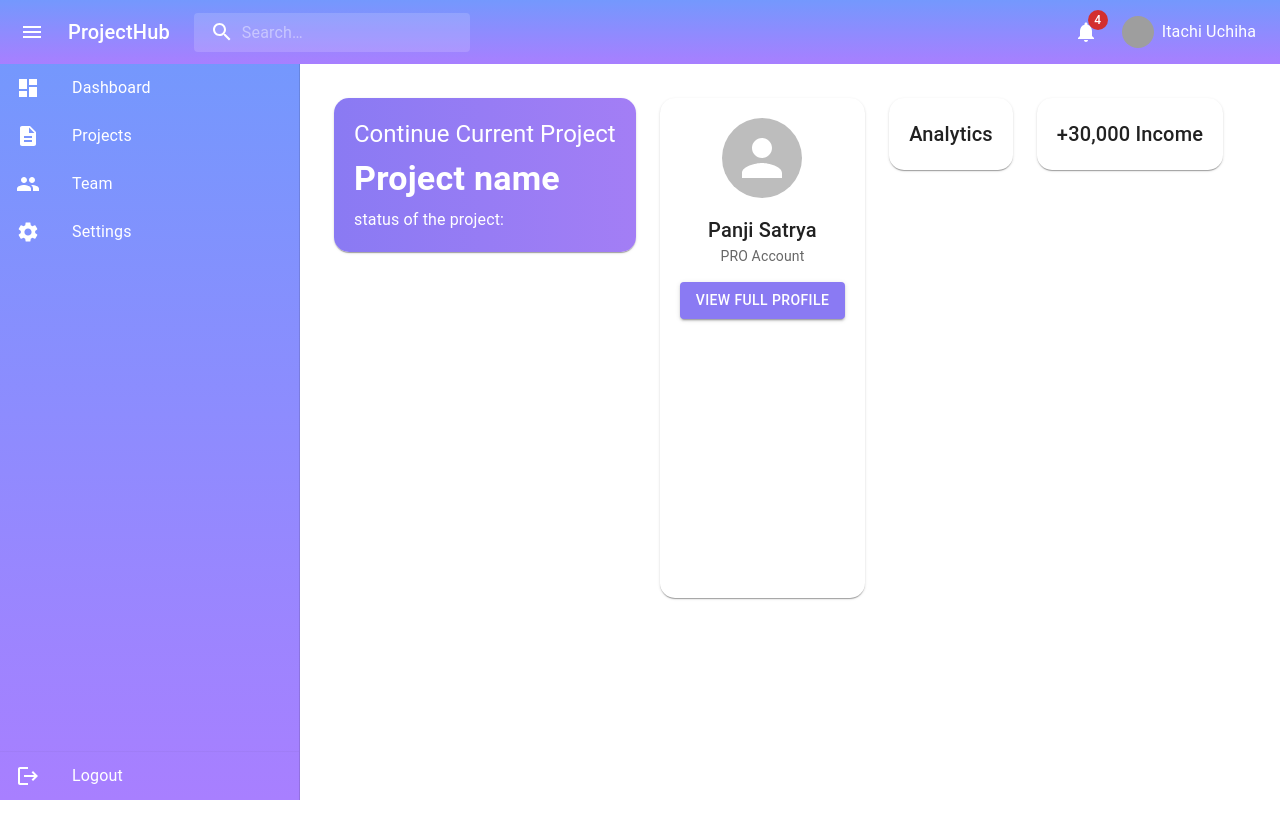
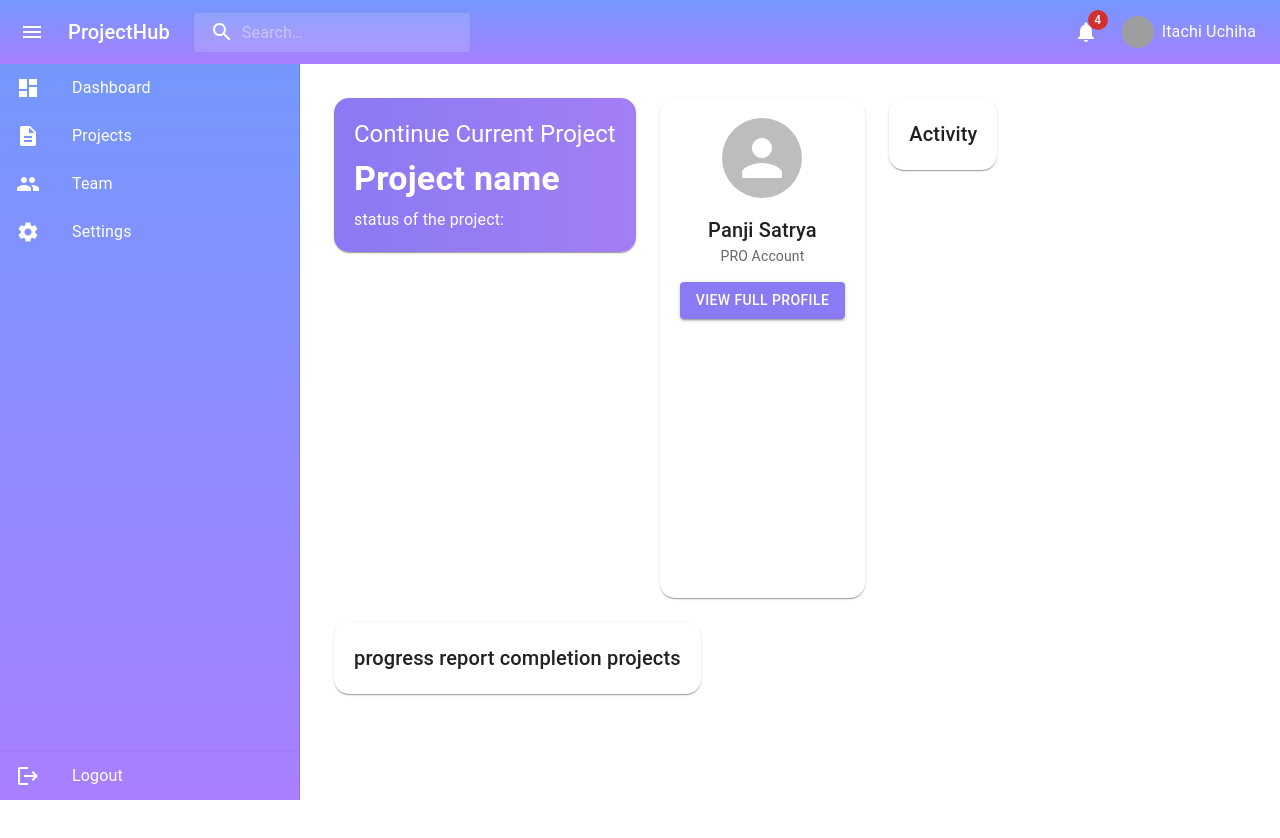
Before and after one commit to Zahabiya-Tawawala/ScholarlySync, a React (Vite) app in the folder client/mvp-product/: page / in a window 1280 px wide. Shown: the top 838 px of the page. Built offline with nearby package versions, Linux system fonts and the light colour scheme; grey boxes are pictures that could not be loaded.

Commit message:
daily commit

```diff
--- a/client/mvp-product/src/components/Dashboard.jsx
+++ b/client/mvp-product/src/components/Dashboard.jsx
@@ -63,14 +63,14 @@ const Dashboard = () => {
         {/* Analytics and Income Section */}
         <Grid item xs={12} md={4}>
           <Card sx={{ padding: "20px", borderRadius: "15px" }}>
-            <Typography variant="h6">Analytics</Typography>
+            <Typography variant="h6">Activity </Typography>
 
           </Card>
         </Grid>
 
         <Grid item xs={12} md={4}>
           <Card sx={{ padding: "20px", borderRadius: "15px" }}>
-            <Typography variant="h6">+30,000 Income</Typography>
+            <Typography variant="h6">progress report completion projects </Typography>
 
           </Card>
         </Grid>
```
